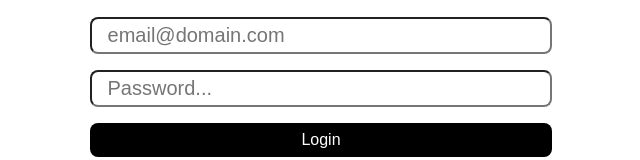
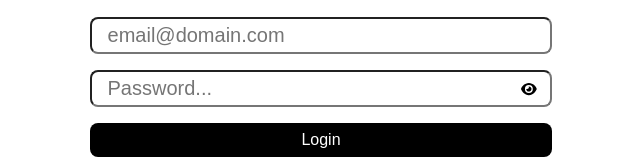
Before and after one commit to martytrajkoski/inSys--frontend, a React (Vite) app: page /signin in a window 1280 px wide. Shown: the part 306-466 px from the top of the page, without its empty margins (319-959 px from the left). Built offline with nearby package versions, Linux system fonts and the light colour scheme.

Commit message:
added password visibility icon

```diff
--- a/src/pages/Sign/SignIn.tsx
+++ b/src/pages/Sign/SignIn.tsx
@@ -1,10 +1,13 @@
 import React, { useState } from "react";
 import axiosClient from "../../axiosClient/axiosClient";
 import { useNavigate } from "react-router-dom";
+import { FontAwesomeIcon } from "@fortawesome/react-fontawesome";
+import { faEye, faEyeSlash } from '@fortawesome/free-solid-svg-icons';
 
 const SignIn: React.FC = () => {
   const [email, setEmail] = useState<string>("");
   const [password, setPassword] = useState<string>("");
+  const [showPassword, setShowPassword] = useState<boolean>(false); // 👈 Password visibility state
   const [error, setError] = useState<string | null>(null);
   const [showModal, setShowModal] = useState<boolean>(false);
   const [resetEmail, setResetEmail] = useState<string>("");
@@ -39,7 +42,7 @@ const SignIn: React.FC = () => {
       const response = await axiosClient.get("/auth/reset-password", {
         params: { email: resetEmail },
       });
-
+      console.log(response);
       setResetMessage("Password reset instructions sent to your email.");
     } catch (err: any) {
       setResetMessage("Failed to send reset instructions. Please try again.");
@@ -64,13 +67,25 @@ const SignIn: React.FC = () => {
             onChange={(e) => setEmail(e.target.value)}
             required
           />
+
+          {/* Password with Show/Hide Toggle */}
+          <div className="password-input-wrapper">
             <input
-            type="password"
+              type={showPassword ? "text" : "password"}
               placeholder="Password..."
               value={password}
               onChange={(e) => setPassword(e.target.value)}
               required
             />
+            <button
+              type="button"
+              className="toggle-password-btn"
+              onClick={() => setShowPassword((prev) => !prev)}
+            >
+              <FontAwesomeIcon icon={showPassword ? faEyeSlash : faEye} />
+            </button>
+          </div>
+
           <button type="submit">Login</button>
           <button type="button" onClick={() => setShowModal(true)}>
             Forgot Password
--- a/src/styles/main.scss
+++ b/src/styles/main.scss
@@ -33,6 +33,10 @@ input {
   box-sizing: border-box;
 }
 
+svg {
+  color: black;
+}
+
 html {
   font-family: "Inter";
 }
--- a/src/styles/pages/sign/sign.scss
+++ b/src/styles/pages/sign/sign.scss
@@ -16,6 +16,27 @@
     display: flex;
     flex-direction: column;
     gap: 24px;
+
+    .password-input-wrapper {
+      position: relative;
+
+      input {
+        width: 100%; // Ensure full width so the button aligns inside properly
+      }
+
+      .toggle-password-btn {
+        position: absolute;
+        top: 50%;
+        right: 16px;
+        transform: translateY(-50%);
+        background: none;
+        border: none;
+        font-size: 14px;
+        color: #007bff;
+        cursor: pointer;
+        padding: 0;
+      }
+    }
 
     .sign-info {
       display: flex;
```
Lines whose indentation alone changed are shown as unchanged.
